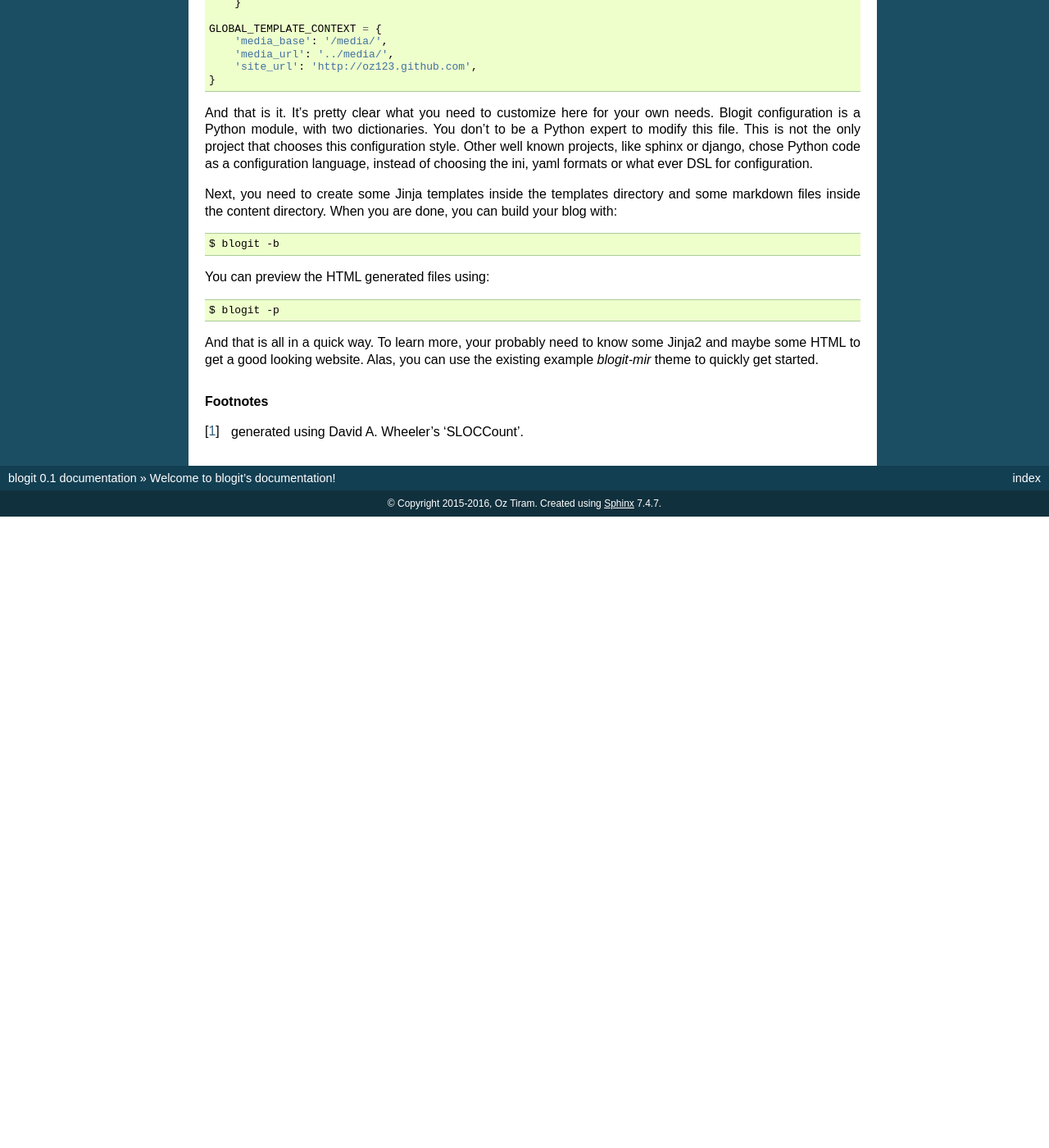
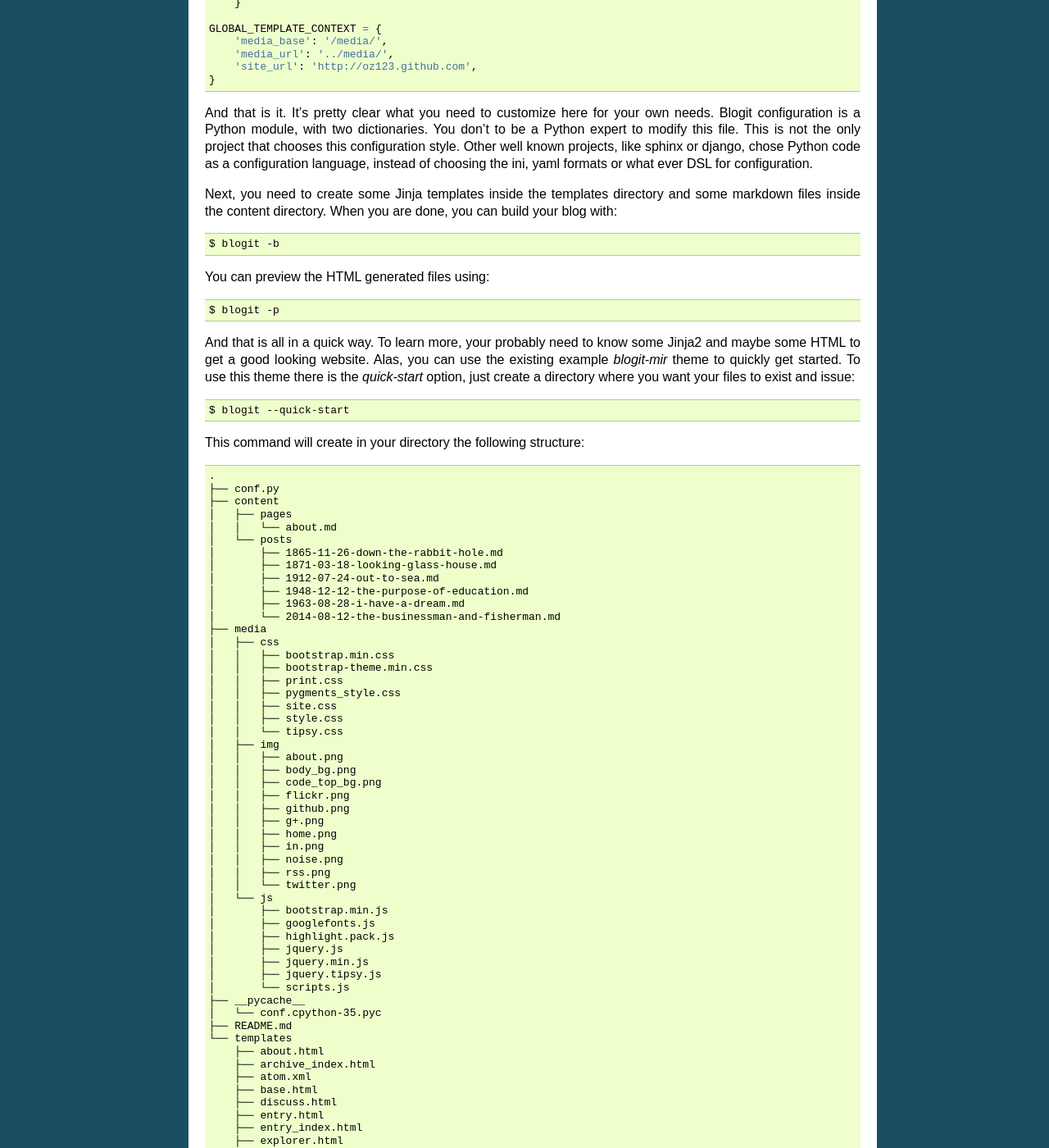
Before and after one commit to oz123/blogit, a Sphinx documentation site: the page built from docs/source/index.rst, in a window 1280 px wide and 1400 px high, scrolled down 981 px. Shown: the whole window at 82% size. Built offline with Sphinx 7.4.7, drawn with Linux system fonts in a browser that asks for light colours; before the commit the page ends 1611 px from its top, so only the background shows below that; some of the changed text lies outside the part shown.

Commit message:
update documentation

```diff
--- a/docs/source/index.rst
+++ b/docs/source/index.rst
@@ -89,7 +89,116 @@ You can preview the HTML generated files using::
 
 And that is all in a quick way. To learn more, your probably need to know
 some Jinja2 and maybe some HTML to get a good looking website. Alas, you can
-use the existing example `blogit-mir` theme to quickly get started.
+use the existing example `blogit-mir` theme to quickly get started. To use this
+theme there is the `quick-start` option, just create a directory where you want
+your files to exist and issue::
+
+    $ blogit --quick-start
+
+This command will create in your directory the following structure::
+
+        .
+        ├── conf.py
+        ├── content
+        │   ├── pages
+        │   │   └── about.md
+        │   └── posts
+        │       ├── 1865-11-26-down-the-rabbit-hole.md
+        │       ├── 1871-03-18-looking-glass-house.md
+        │       ├── 1912-07-24-out-to-sea.md
+        │       ├── 1948-12-12-the-purpose-of-education.md
+        │       ├── 1963-08-28-i-have-a-dream.md
+        │       └── 2014-08-12-the-businessman-and-fisherman.md
+        ├── media
+        │   ├── css
+        │   │   ├── bootstrap.min.css
+        │   │   ├── bootstrap-theme.min.css
+        │   │   ├── print.css
+        │   │   ├── pygments_style.css
+        │   │   ├── site.css
+        │   │   ├── style.css
+        │   │   └── tipsy.css
+        │   ├── img
+        │   │   ├── about.png
+        │   │   ├── body_bg.png
+        │   │   ├── code_top_bg.png
+        │   │   ├── flickr.png
+        │   │   ├── github.png
+        │   │   ├── g+.png
+        │   │   ├── home.png
+        │   │   ├── in.png
+        │   │   ├── noise.png
+        │   │   ├── rss.png
+        │   │   └── twitter.png
+        │   └── js
+        │       ├── bootstrap.min.js
+        │       ├── googlefonts.js
+        │       ├── highlight.pack.js
+        │       ├── jquery.js
+        │       ├── jquery.min.js
+        │       ├── jquery.tipsy.js
+        │       └── scripts.js
+        ├── __pycache__
+        │   └── conf.cpython-35.pyc
+        ├── README.md
+        └── templates
+            ├── about.html
+            ├── archive_index.html
+            ├── atom.xml
+            ├── base.html
+            ├── discuss.html
+            ├── entry.html
+            ├── entry_index.html
+            ├── explorer.html
+            ├── google_analytics.html
+            ├── sidebar.html
+            └── tag_index.html
+
+        9 directories, 46 files
+
+You can now build the example blog and start the demo webserver in one command::
+
+    $ blogit -bp
+    Rendering website now...
+    entries:
+    posts/1963-08-28-i-have-a-dream.md
+    posts/2014-08-12-the-businessman-and-fisherman.md
+    posts/1948-12-12-the-purpose-of-education.md
+    posts/1912-07-24-out-to-sea.md
+    posts/1865-11-26-down-the-rabbit-hole.md
+    pages/about.md
+    updating tag speeches
+    updating tag  fiction
+    updating tag fiction
+    updating tag fables
+    Updating index
+    Updating archive
+    and ready to test at http://127.0.0.1:3030
+    Hit Ctrl+C to exit
+
+The next time you will add a new post **only** that post will be build. Other,
+pages that will be updated are the posts tags, the archive and the main index.
+Everything else remains unchanged. Hence, the speed up in build times.
+
+There is only one caveat for the way blogit does gradual builds. Currently,
+once a post is built it is stored in the file ``content_root/blogit.db`` and
+it is not built again. Future versions of blogit will store also the last
+modification time of the file and will build the file if the change time is
+newer then the one stored in the database.
+
+If you can't wait until than, you can modify the database, or completely remove
+it. Modifying the database is straight forward. It's a simple JSON file. Just
+make sure you don't forget to close curly brackets when you edit the file.
+
+Contributing
+^^^^^^^^^^^^
+
+Bug reports and pull requests are most welcome in https://github.com/oz123/blogit.
+If you happen to create a new theme you can also submit it. Porting jekyll themes
+isn't that hard too.
+
+
+
 
 .. rubric:: Footnotes
 
```
